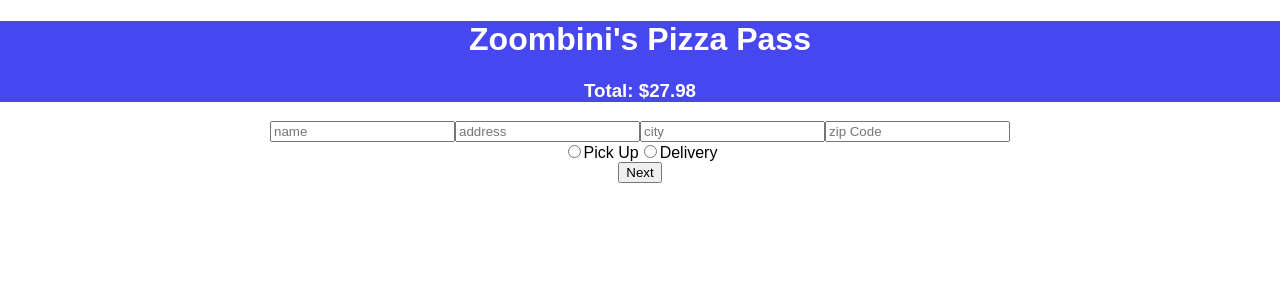
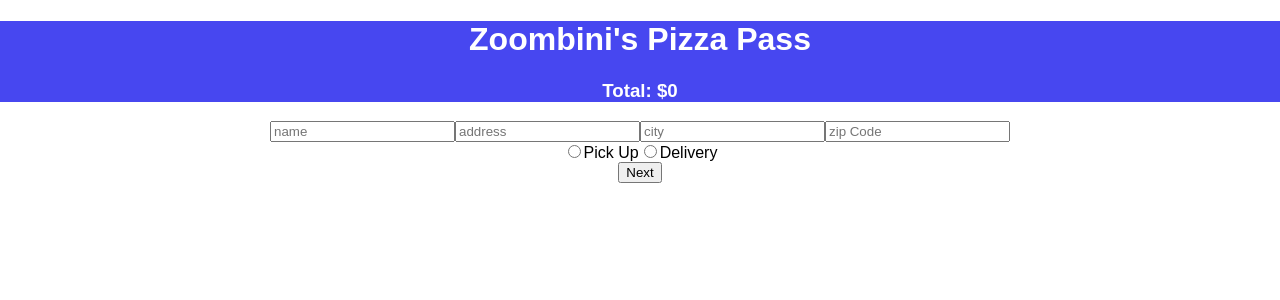
Before and after one commit to PrimeAcademy/redux-pizza-parlor-1, a React (Create React App) app: page /#/form in a window 1280 px wide. Shown: the top 300 px of the page. Built offline with nearby package versions, Linux system fonts and the light colour scheme; no server answers.

Commit message:
orderReducer is now an object, total is calculated

```diff
--- a/src/components/App/App.jsx
+++ b/src/components/App/App.jsx
@@ -1,11 +1,11 @@
-import React, { useEffect, useState } from 'react';
-import axios from 'axios';
+import React, { useEffect, useState } from "react";
+import axios from "axios";
 
-import {Route, HashRouter as Router, Link} from 'react-router-dom';
+import { Route, HashRouter as Router, Link } from "react-router-dom";
 
-import './App.css';
-import PizzaForm from '../PizzaForm/PizzaForm'
-import PizzaMenu from '../PizzaMenu/PizzaMenu.jsx'
+import "./App.css";
+import PizzaForm from "../PizzaForm/PizzaForm";
+import PizzaMenu from "../PizzaMenu/PizzaMenu.jsx";
 
 import Header from "../Header/Header.jsx";
 import CheckoutPage from "../CheckoutPage/CheckoutPage.jsx";
@@ -32,27 +32,26 @@ function App() {
     getPizzas();
   }, []);
   return (
+    <Router>
+      <div className="App">
+        <Header pizzaList={pizzaList} />
 
-    <Router>
-    <div className='App'>
-      <Header />
-
-      <Route path='/' exact>
+        <Route path="/" exact>
           <PizzaMenu pizzaList={pizzaList} />
           <nav>
-          <button><Link to='/form'>NEXT</Link></button>
+            <button>
+              <Link to="/form">NEXT</Link>
+            </button>
           </nav>
         </Route>
 
-
-      <Route path='/form'>
+        <Route path="/form">
           <PizzaForm />
         </Route>
 
-      <Route path='/checkout'>
-        <CheckoutPage pizzaList={pizzaList}/>
+        <Route path="/checkout">
+          <CheckoutPage pizzaList={pizzaList} />
         </Route>
-
       </div>
     </Router>
   );
--- a/src/components/Header/Header.jsx
+++ b/src/components/Header/Header.jsx
@@ -1,17 +1,50 @@
 import "./Header.css";
 import { useSelector } from "react-redux";
 
-export default function Header() {
+export default function Header({ pizzaList }) {
   // grabbing the checkoutReducer state
   const orderData = useSelector((store) => store.orderReducer);
+  const cartPizzas = useSelector((store) => store.cartReducer);
+  //   const pizzaMenu = useSelector((store) => store.menuReducer);
+  // cartPizzas is an array [
+  //     {
+  //       id: "1",
+  //       quantity: "1",
 
+  //     },
+  //     {
+  //       id: "2",
+  //       quantity: "1",
+  //     },
+  //   ]
+  // first find out which pizzas these are in the menu
+  let pizzas = pizzaList.filter((menuItem) => {
+    for (let cartItem of cartPizzas) {
+      console.log(menuItem.id);
+      console.log(cartItem.id);
+      if (menuItem.id === cartItem.id) {
+        return true;
+      }
+    }
+  });
+  console.log(pizzas);
+
+  let total = pizzas.reduce(
+    (total, pizza) => Number(total) + Number(pizza.price),
+    0
+  );
+
+  // this is what reduce is doing:
+  //   let total = 0;
+  //   for (let pizza of pizzas){
+  //       total += pizza.price
+  //   }
   // grabbing the 'total' propery from the state (which is a single object containing order data)
-  console.log(orderData.total);
 
   return (
     <header>
       <h1>Zoombini's Pizza Pass</h1>
-      <h3>Total: ${orderData.total}</h3>
+      <h3>Total: ${total}</h3>
     </header>
   );
 }
--- a/src/components/PizzaForm/PizzaForm.jsx
+++ b/src/components/PizzaForm/PizzaForm.jsx
@@ -1,5 +1,5 @@
 import { useState } from "react";
-import { useDispatch } from "react-redux";
+import { useDispatch, useSelector } from "react-redux";
 
 function PizzaForm() {
   const dispatch = useDispatch();
@@ -52,6 +52,8 @@ function PizzaForm() {
     });
   };
 
+  const pizzas = useSelector((store) => store.cartReducer);
+
   const addCustomer = (event) => {
     event.preventDefault();
 
@@ -59,6 +61,7 @@ function PizzaForm() {
       type: "SUBMIT_DETAILS",
       payload: orderToAdd,
     });
+    dispatch({ type: "CREATE_ORDER", payload: pizzas });
     setOrderToAdd({
       name: "",
       address: "",
--- a/src/index.js
+++ b/src/index.js
@@ -7,7 +7,19 @@ import { Provider } from "react-redux";
 import logger from "redux-logger";
 
 //reducer for customer interactions
-const cartReducer = (state = [], action) => {
+const cartReducer = (
+  state = [
+    {
+      id: 1,
+      quantity: "1",
+    },
+    {
+      id: 2,
+      quantity: "1",
+    },
+  ],
+  action
+) => {
   //if-else statements for different actions
   //action for adding menu item
   if (action.type === "ADD_PIZZA") {
@@ -24,28 +36,28 @@ const example = {
   street_address: "20 W 34th St",
   city: "New York",
   zip: "10001",
-  total: "27.98",
+  //   total: "27.98",
   type: "Pickup",
-  pizzas: [
-    {
-      id: "1",
-      quantity: "1",
-    },
-    {
-      id: "2",
-      quantity: "1",
-    },
-  ],
+  //   pizzas: [
+  //     {
+  //       id: "1",
+  //       quantity: "1",
+  //     },
+  //     {
+  //       id: "2",
+  //       quantity: "1",
+  //     },
+  //   ],
 };
 //FORM REDUCERS
-const orderReducer = (state = example, action) => {
+const orderReducer = (state = {}, action) => {
   //action for adding customers address information
   if (action.type === "SUBMIT_DETAILS") {
     return action.payload;
   } else if (action.type === "CREATE_ORDER") {
-    return [...state, action.payload];
+    return { ...state, pizzas: action.payload, total: action.payload }; // totalReducer
   } else if (action.type === "ADD_ORDER_INFO") {
-    return [];
+    return {};
   }
   return state;
 };
```
Lines whose indentation alone changed are shown as unchanged.
